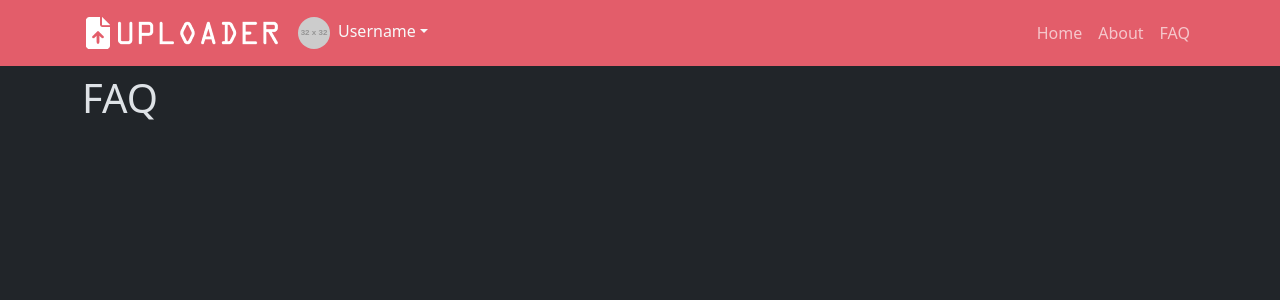
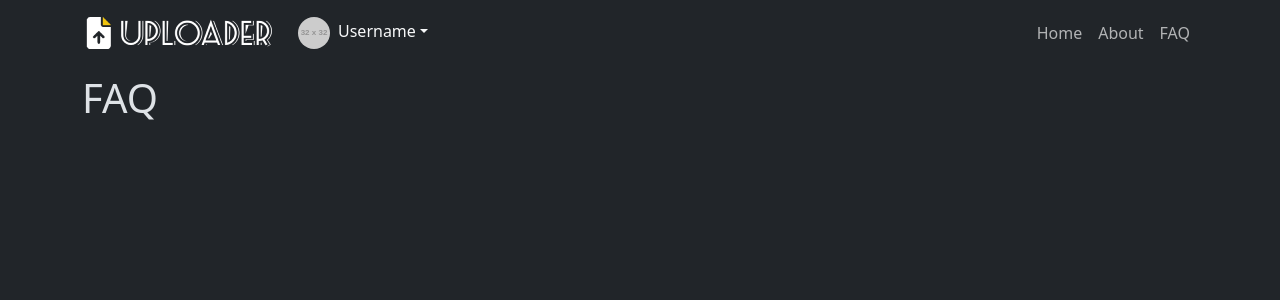
Before and after one commit to aaronhnsy/uploader, a Next.js app in the folder frontend/: page /faq in a window 1280 px wide. Shown: the top 300 px of the page. Built offline with nearby package versions, Linux system fonts and the light colour scheme.

Commit message:
change logo design

```diff
--- a/frontend/app/layout.tsx
+++ b/frontend/app/layout.tsx
@@ -2,7 +2,6 @@
 import { Metadata } from "next"
 import React from "react"
 
-import "@/styles/bootstrap.scss"
 import "@/styles/global.scss"
 
 export const metadata: Metadata = {
--- a/frontend/styles/global.scss
+++ b/frontend/styles/global.scss
@@ -1,5 +1 @@
 @import "bootstrap.scss";
-
-.navbar {
-    background-color: $red-400;
-}
```
Also changed, not shown: frontend/components/navbar/logo_200x40.png, 1 other file (tests, documents, lock files or other folders).
